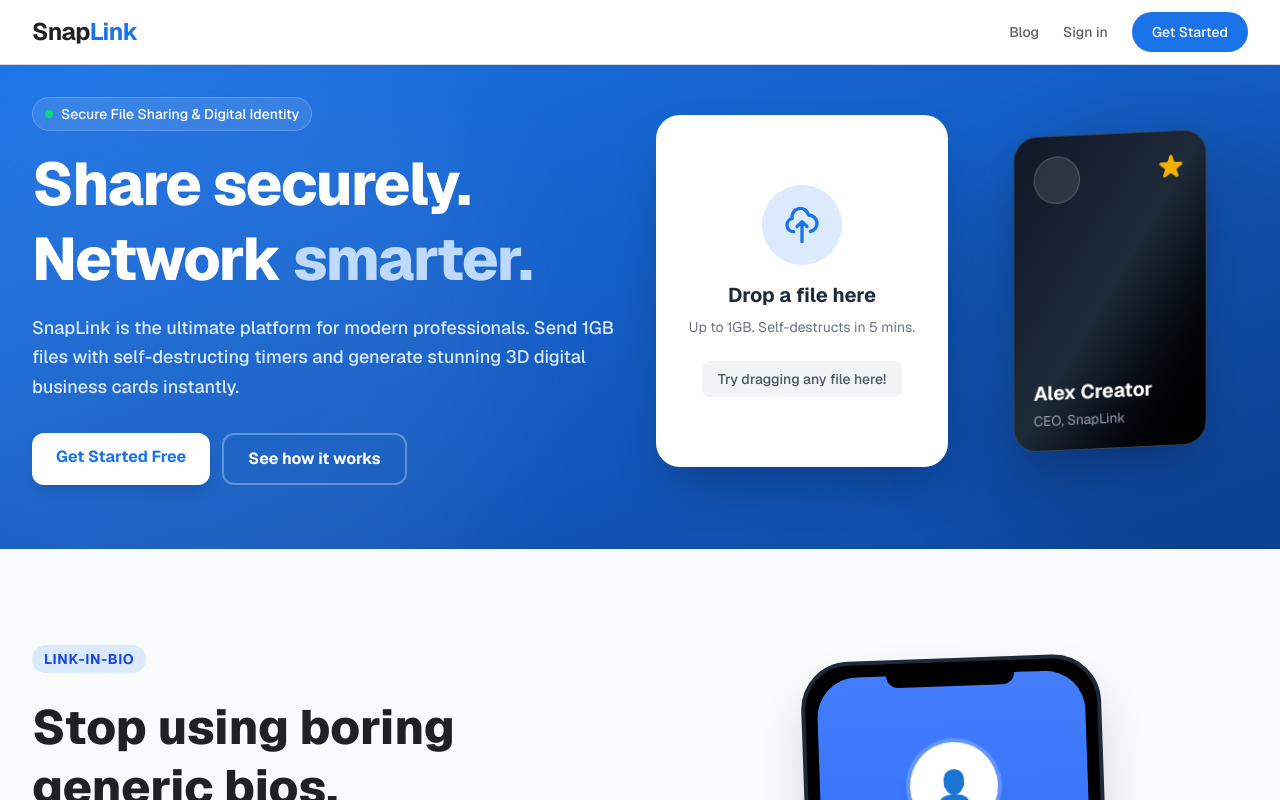
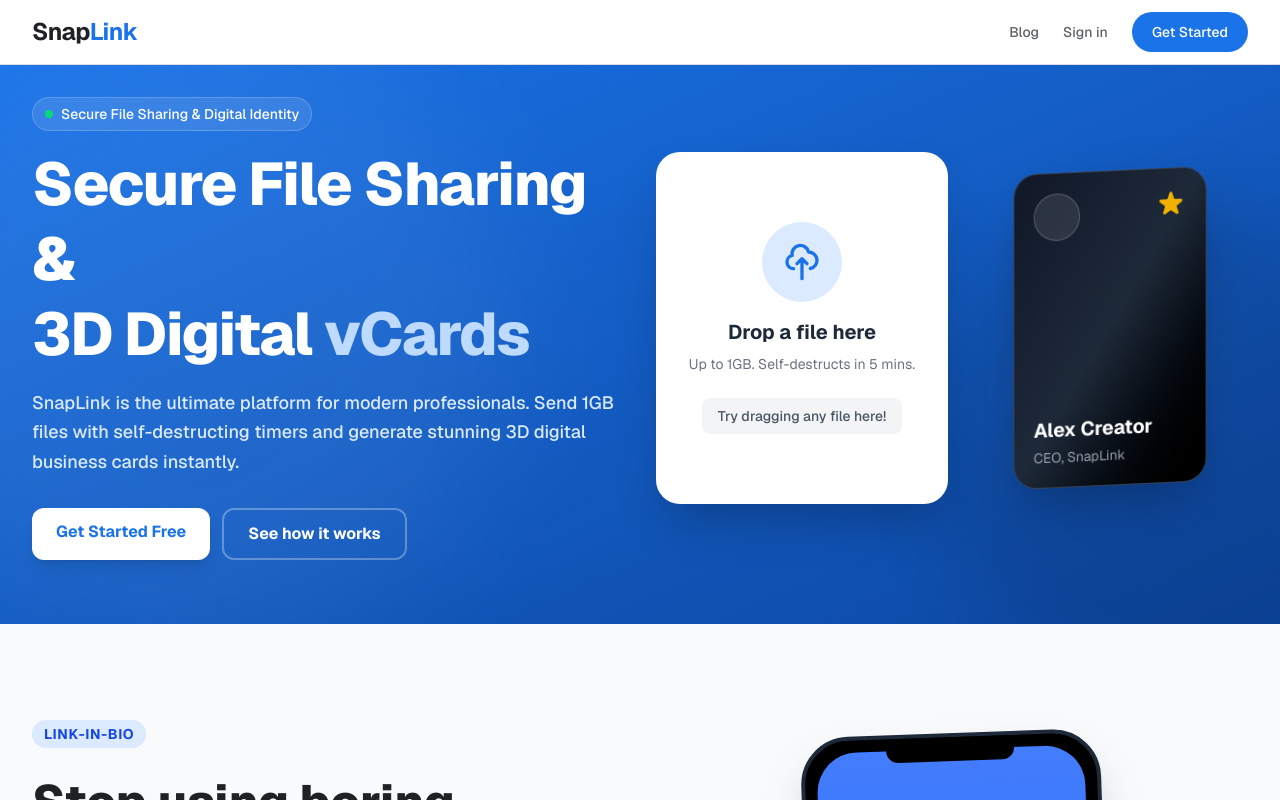
Before and after one commit to dhyey0904/snaplink, a Next.js app in the folder frontend/: page / in a window 1280 px wide. Shown: the top 800 px of the page. Built offline with nearby package versions, Linux system fonts and the light colour scheme.

Commit message:
SEO Optimization: Update homepage H1 to exact match keywords ('Secure File Sharing & 3D Digital vCards') and shorten meta description to optimal 150-character length

```diff
--- a/frontend/src/app/layout.tsx
+++ b/frontend/src/app/layout.tsx
@@ -16,7 +16,7 @@ const geistMono = Geist_Mono({
 
 export const metadata: Metadata = {
   title: "Secure File Sharing & 3D Digital vCards | SnapLink",
-  description: "The ultra-premium platform for modern professionals. Share up to 1GB files securely with self-destructing links, generate interactive 3D digital business cards, and build custom bio pages.",
+  description: "SnapLink is the ultimate platform for secure file sharing and digital identity. Share 1GB files with self-destructing links and generate 3D vCards.",
   keywords: ["secure file sharing", "ephemeral file transfer", "digital business card", "3D vcard", "link in bio", "URL shortener"],
   alternates: {
     canonical: "https://www.snaplinks.in/",
--- a/frontend/src/app/page.tsx
+++ b/frontend/src/app/page.tsx
@@ -45,7 +45,7 @@ export default function Home() {
                 </div>
 
                 <h1 className="text-4xl sm:text-5xl md:text-6xl font-extrabold tracking-tight mb-4 leading-tight">
-                  Share securely.<br/>Network <span className="text-blue-200">smarter.</span>
+                  Secure File Sharing & <br/>3D Digital <span className="text-blue-200">vCards</span>
                 </h1>
                 <p className="text-base md:text-lg font-medium text-blue-100 max-w-2xl mx-auto lg:mx-0 mb-8 leading-relaxed">
                   SnapLink is the ultimate platform for modern professionals. Send 1GB files with self-destructing timers and generate stunning 3D digital business cards instantly.
```
